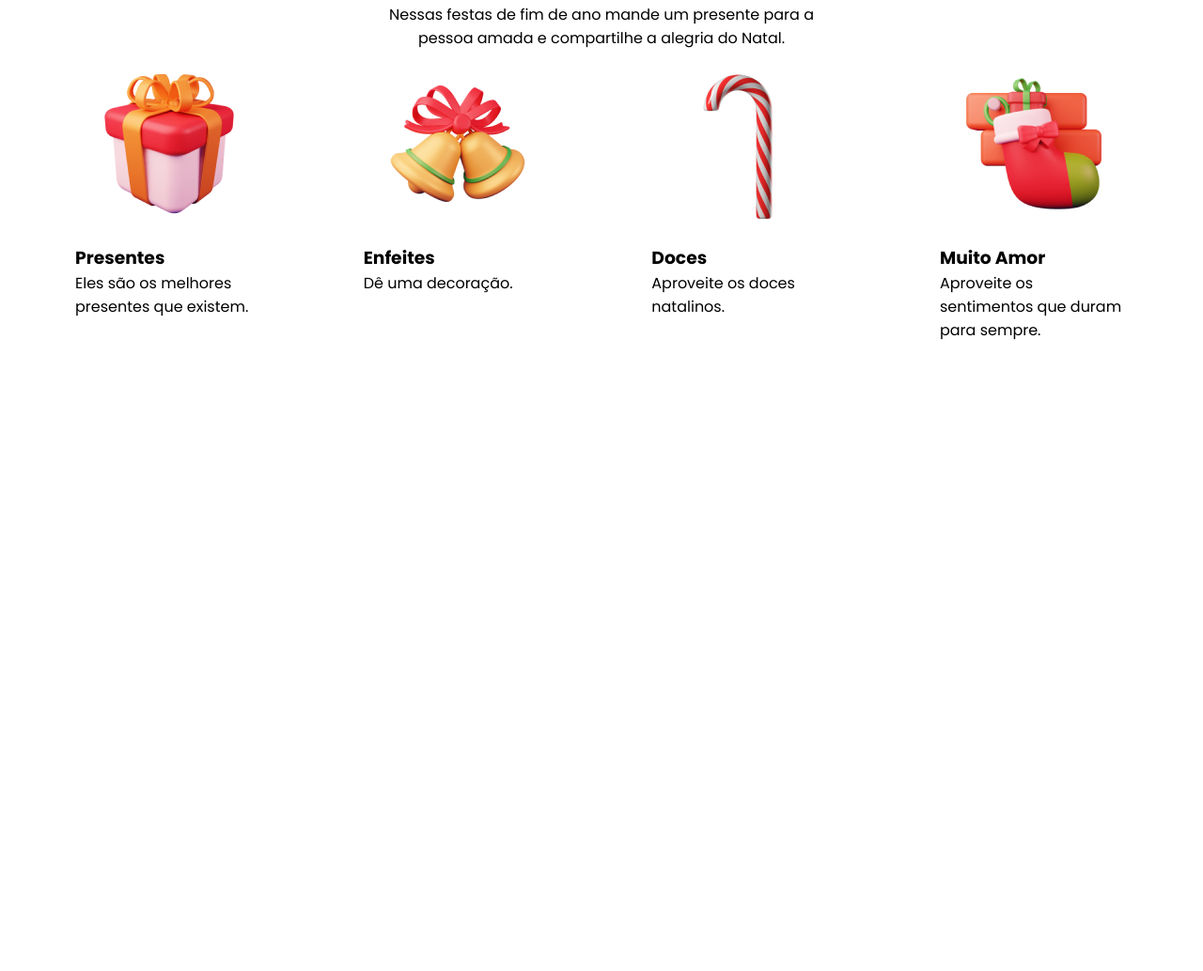
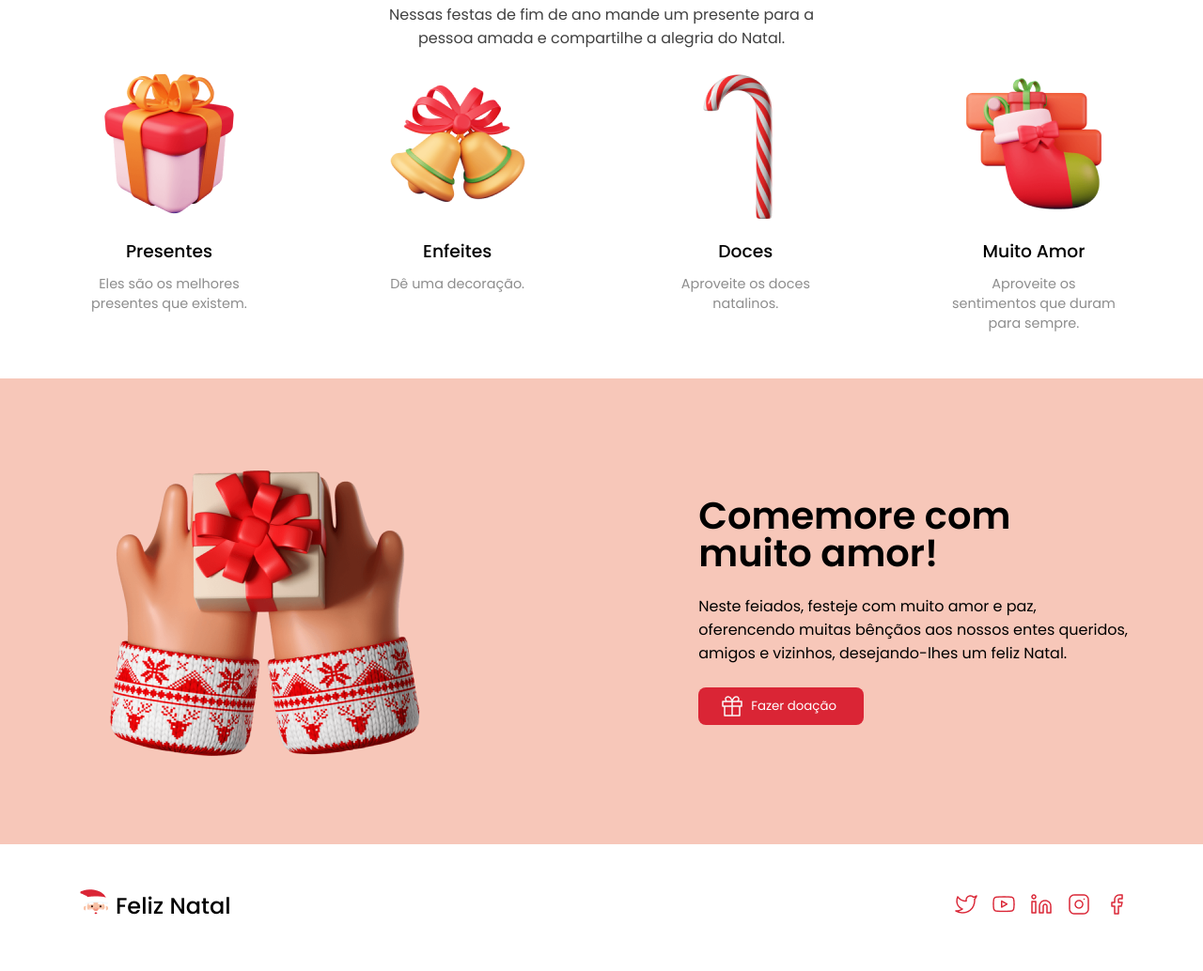
Before and after one commit to Gh0stE11/feliznatalproto, a plain HTML site: page index.html in a window 1280 px wide. Shown: the part 696-1730 px from the top of the page at 94% size. Before the commit the page ends 1108 px from the top, so only its background shows below. Drawn offline with Linux system fonts and the light colour scheme.

Commit message:
section 2 and 3 done, section 4 added

```diff
--- a/index.html
+++ b/index.html
@@ -15,7 +15,7 @@
     <div id="menu">
         <a href="#main-content">Início</a>
         <a href="#acessorios">Acessórios</a>
-        <a href="">Doação</a>
+        <a href="#donation">Doação</a>
         <a href="">Contato</a>
     </div>
 </nav>
@@ -68,9 +68,44 @@
             </li>
         </ul>
     </div>
+</section>
 
+<section id="donation">
+    <img src="./galeria/shared.png" alt="shared">
+    <div id="donationtext">
+        <h3>Comemore com<br>
+            muito amor!</h3>
+        <p>Neste feiados, festeje com muito amor e paz, <br>
+        oferencendo muitas bênçãos aos nossos entes queridos, <br>
+        amigos e vizinhos, desejando-lhes um feliz Natal.</p>
+        <button type="button" id="donationbutton2"><img src="./galeria/gift.png">Fazer doação</button>
+    </div>
+</section>
 
-
+<section id="contact">
+    <div id="logo">
+        <img src="./galeria/logo.png" alt="Papai_Noel">
+        <h1>Feliz Natal</h1>
+    </div>
+    <div id="contactlogos">
+        <ul>
+            <li>
+                <img src="./galeria/twitter.png" alt="twitter">
+            </li>
+            <li>
+                <img src="./galeria/youtube.png" alt="youtube">
+            </li>
+            <li>
+                <img src="./galeria/linkedin.png" alt="linkedin">
+            </li>
+            <li>
+                <img src="./galeria/instagram.png" alt="instagram">
+            </li>
+            <li>
+                <img src="./galeria/facebook.png" alt="facebook">
+            </li>
+        </ul>
+    </div>
 
 </section>
 
--- a/style.css
+++ b/style.css
@@ -16,7 +16,7 @@ nav{
 }
 
 #logo{
-    font-family: Poppins;
+    font-family: "Poppins";
     display: flex;
     flex-direction: row;
     gap: 0.5rem;
@@ -54,12 +54,14 @@ nav{
 #Nataltext{
     display: flex;
     flex-direction: column;
+    justify-content: center;
 }
 
 #Nataltext h2{
     font-weight: 600;
     font-size: 2.5rem;
     margin-bottom: 1rem;
+    line-height: 1;
 }
 
 #Nataltext p{
@@ -103,6 +105,8 @@ nav{
     text-align: center;
     font-weight: 400;
     font-size: 1rem;
+    color: #404040;
+
 }
 
 #itensboxes ul{
@@ -111,3 +115,72 @@ nav{
     justify-content: space-between;
     list-style-type: none;
 }
+
+#itensboxes li{
+    display: flex;
+    flex-direction: column;
+    align-items: center;
+    text-align: center;
+}
+
+#itensboxes h3{
+    font-weight: 500;
+    margin-bottom: 0.6rem;
+}
+
+#itensboxes p{
+    color: #8D8D8D;
+    font-size: 0.9rem;
+}
+
+#donation {
+    padding: 3rem 5rem;
+    display: flex;
+    flex-direction: row;
+    justify-content: space-between;
+    background-color: #F7C7B9;
+}
+
+#donationtext{
+    display: flex;
+    flex-direction: column;
+    gap: 1rem;
+    justify-content: center;
+    gap: 1.5rem;
+}
+
+#donationtext h3{
+    font-weight: 600;
+    font-size: 2.5rem;
+    line-height: 1;
+}
+
+#donationbutton2{
+    color: white;
+    background-color:#DA2535 ;
+    display: flex;
+    flex-direction: row;
+    align-items: center;
+    gap: 0.5rem;
+    padding: 0.5rem 1.5rem 0.5rem 1.5rem;
+    border-radius: 0.5rem;
+    cursor: pointer;
+    border: 0;
+    width: 11rem;
+}
+
+#contact{
+    display: flex;
+    flex-direction: row;
+    justify-content: space-between;
+    padding: 3rem 5rem;
+    align-items: center;
+}
+
+
+#contactlogos ul{
+    display: flex;
+    flex-direction: row;
+    list-style-type: none;
+    gap: 1rem;
+}
```
Also changed, not shown: galeria/facebook.png (added), galeria/instagram.png (added), galeria/linkedin.png (added), galeria/shared.png (added), galeria/twitter.png (added), galeria/youtube.png (added).
